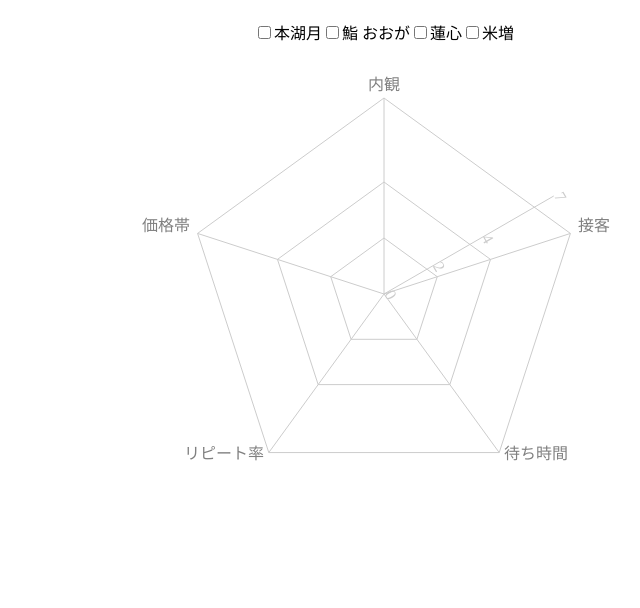
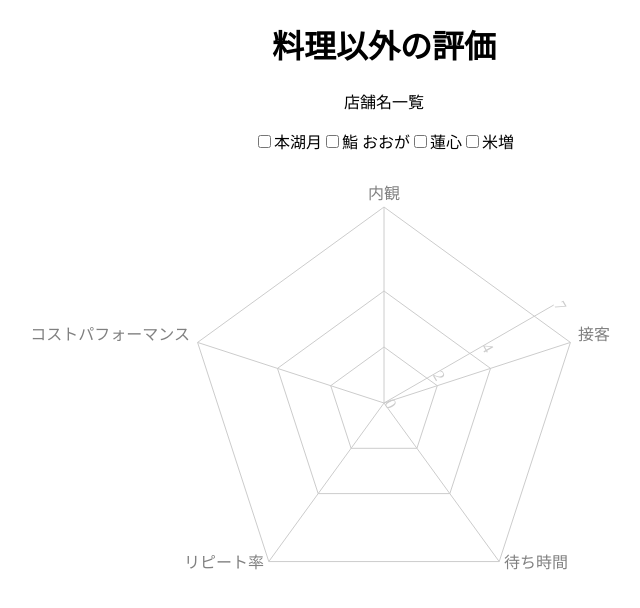
Before and after one commit to yk-mt12/project-exercise-tabelog-recharts, a React (Create React App) app: page / in a window 1280 px wide. Shown: the top 608 px of the page, without its empty margins (256-896 px from the left). Built offline with nearby package versions, Linux system fonts and the light colour scheme.

Commit message:
価格帯の項目を修正

```diff
--- a/src/App.tsx
+++ b/src/App.tsx
@@ -4,9 +4,11 @@ import { ReCharts } from "./components/reCharts";
 function App() {
   return (
     <div className="App">
+      <h1>料理以外の評価</h1>
       <div className="SRecharts">
-        <ReCharts/>
+        <ReCharts />
       </div>
+
     </div>
   );
 }
--- a/src/components/reCharts.tsx
+++ b/src/components/reCharts.tsx
@@ -66,7 +66,7 @@ export const ReCharts = () => {
       fullMark: 7,
     },
     {
-      restaurant: "価格帯",
+      restaurant: "コストパフォーマンス",
       A: 4.25,
       B: 2.66,
       C: 7,
@@ -77,7 +77,8 @@ export const ReCharts = () => {
 
   return (
     <>
-      <div>
+      <div className="restaurants">
+        <p>店舗名一覧</p>
         <input type="checkbox" id="0" value="0" onClick={toggleChecked1} />
         本湖月
         <input type="checkbox" id="1" value="1" onClick={toggleChecked2} />
```
Also changed, not shown: src/App.css (line endings or trailing spaces).
